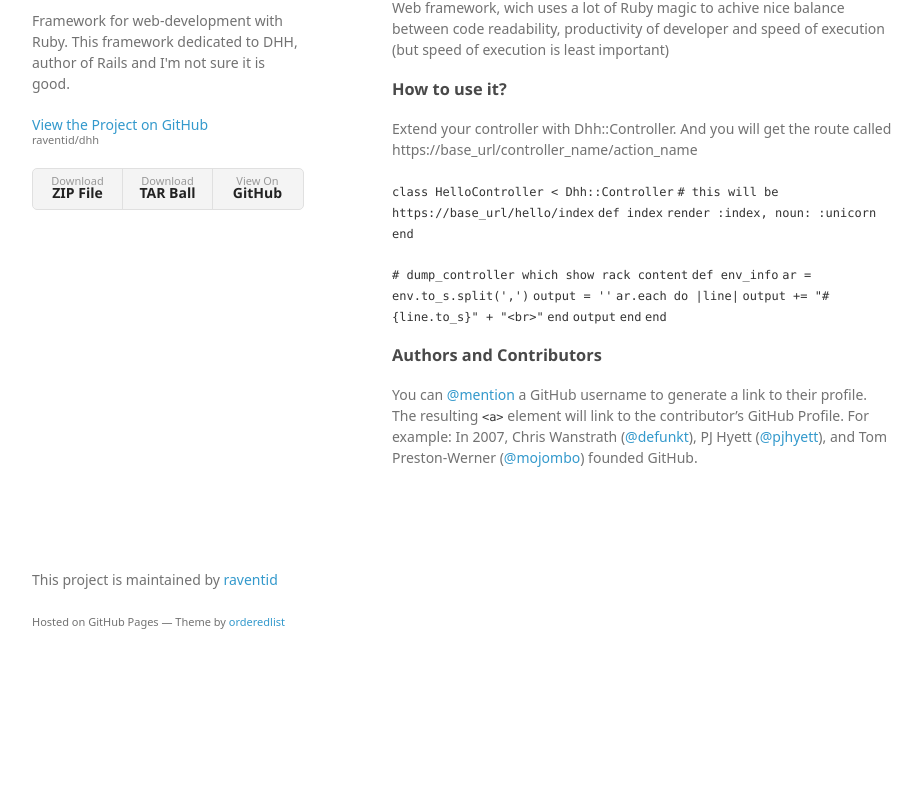
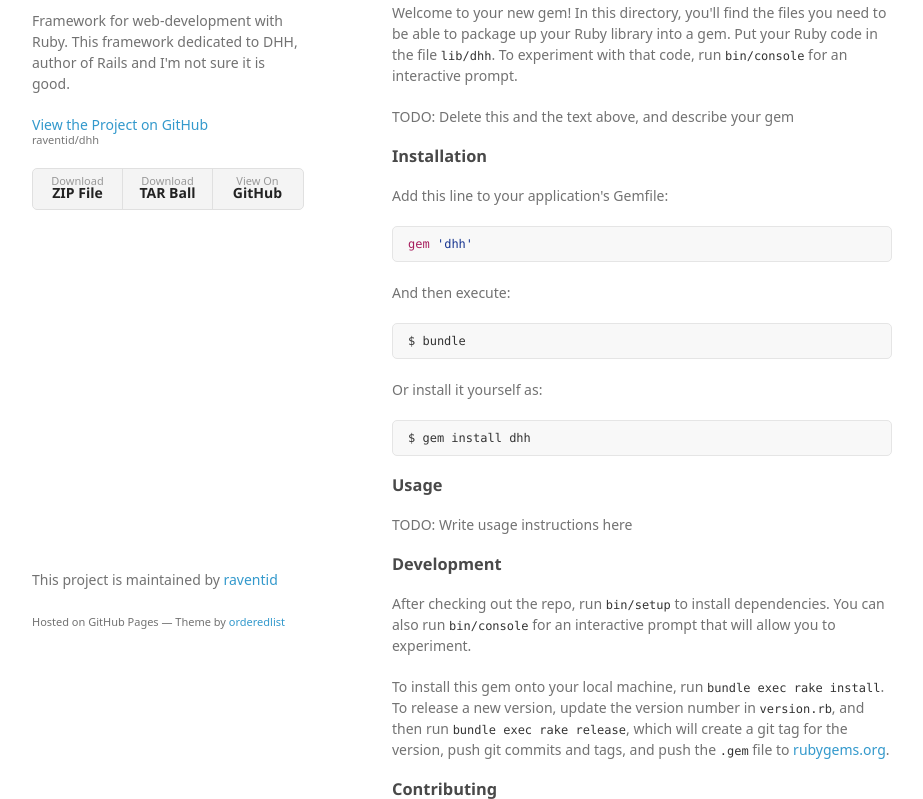
Before and after one commit to raventid/dhh, a plain HTML site: page index.html in a window 1280 px wide. Shown: the part 99-898 px from the top of the page, without its empty margins (178-1101 px from the left). Before the commit the page ends 800 px from the top, so only its background shows below. Drawn offline with Linux system fonts and the light colour scheme; a web font is replaced by a local one.

Commit message:
Create gh-pages branch via GitHub

```diff
--- a/index.html
+++ b/index.html
@@ -28,37 +28,46 @@
         </ul>
       </header>
       <section>
-        <h3>
-<a id="web-framework-for-ruby" class="anchor" href="#web-framework-for-ruby" aria-hidden="true"><span aria-hidden="true" class="octicon octicon-link"></span></a>Web-framework for Ruby.</h3>
+        <h2>
+<a id="dhh" class="anchor" href="#dhh" aria-hidden="true"><span aria-hidden="true" class="octicon octicon-link"></span></a>Dhh</h2>
 
-<p>Web framework, wich uses a lot of Ruby magic to achive nice balance between code readability, productivity of developer and speed of execution (but speed of execution is least important) </p>
+<p>Welcome to your new gem! In this directory, you'll find the files you need to be able to package up your Ruby library into a gem. Put your Ruby code in the file <code>lib/dhh</code>. To experiment with that code, run <code>bin/console</code> for an interactive prompt.</p>
+
+<p>TODO: Delete this and the text above, and describe your gem</p>
 
 <h3>
-<a id="how-to-use-it" class="anchor" href="#how-to-use-it" aria-hidden="true"><span aria-hidden="true" class="octicon octicon-link"></span></a>How to use it?</h3>
+<a id="installation" class="anchor" href="#installation" aria-hidden="true"><span aria-hidden="true" class="octicon octicon-link"></span></a>Installation</h3>
 
-<p>Extend your controller with Dhh::Controller. And you will get the route called https://base_url/controller_name/action_name</p>
+<p>Add this line to your application's Gemfile:</p>
 
-<p><code>class HelloController &lt; Dhh::Controller</code>
-  <code># this will be https://base_url/hello/index</code>
-  <code>def index</code>
-    <code>render :index, noun: :unicorn</code>
-  <code>end</code></p>
+<div class="highlight highlight-source-ruby"><pre><span class="pl-k">gem</span> <span class="pl-s"><span class="pl-pds">'</span>dhh<span class="pl-pds">'</span></span></pre></div>
 
-<p><code># dump_controller which show rack content</code>
-  <code>def env_info</code>
-    <code>ar = env.to_s.split(',')</code>
-    <code>output = ''</code>
-    <code>ar.each do |line|</code>
-      <code>output += "#{line.to_s}" + "&lt;br&gt;"</code>
-    <code>end</code>
-    <code>output</code>
-  <code>end</code>
-<code>end</code></p>
+<p>And then execute:</p>
+
+<pre><code>$ bundle
+</code></pre>
+
+<p>Or install it yourself as:</p>
+
+<pre><code>$ gem install dhh
+</code></pre>
 
 <h3>
-<a id="authors-and-contributors" class="anchor" href="#authors-and-contributors" aria-hidden="true"><span aria-hidden="true" class="octicon octicon-link"></span></a>Authors and Contributors</h3>
+<a id="usage" class="anchor" href="#usage" aria-hidden="true"><span aria-hidden="true" class="octicon octicon-link"></span></a>Usage</h3>
 
-<p>You can <a href="https://help.github.com/articles/basic-writing-and-formatting-syntax/#mentioning-users-and-teams" class="user-mention">@mention</a> a GitHub username to generate a link to their profile. The resulting <code>&lt;a&gt;</code> element will link to the contributor’s GitHub Profile. For example: In 2007, Chris Wanstrath (<a href="https://github.com/defunkt" class="user-mention">@defunkt</a>), PJ Hyett (<a href="https://github.com/pjhyett" class="user-mention">@pjhyett</a>), and Tom Preston-Werner (<a href="https://github.com/mojombo" class="user-mention">@mojombo</a>) founded GitHub.</p>
+<p>TODO: Write usage instructions here</p>
+
+<h3>
+<a id="development" class="anchor" href="#development" aria-hidden="true"><span aria-hidden="true" class="octicon octicon-link"></span></a>Development</h3>
+
+<p>After checking out the repo, run <code>bin/setup</code> to install dependencies. You can also run <code>bin/console</code> for an interactive prompt that will allow you to experiment.</p>
+
+<p>To install this gem onto your local machine, run <code>bundle exec rake install</code>. To release a new version, update the version number in <code>version.rb</code>, and then run <code>bundle exec rake release</code>, which will create a git tag for the version, push git commits and tags, and push the <code>.gem</code> file to <a href="https://rubygems.org">rubygems.org</a>.</p>
+
+<h3>
+<a id="contributing" class="anchor" href="#contributing" aria-hidden="true"><span aria-hidden="true" class="octicon octicon-link"></span></a>Contributing</h3>
+
+<p>Bug reports and pull requests are welcome on GitHub at <a href="https://github.com/%5BUSERNAME%5D/dhh">https://github.com/[USERNAME]/dhh</a>.</p>
       </section>
       <footer>
         <p>This project is maintained by <a href="https://github.com/raventid">raventid</a></p>
```
Also changed, not shown: params.json (+1 -1 lines).
